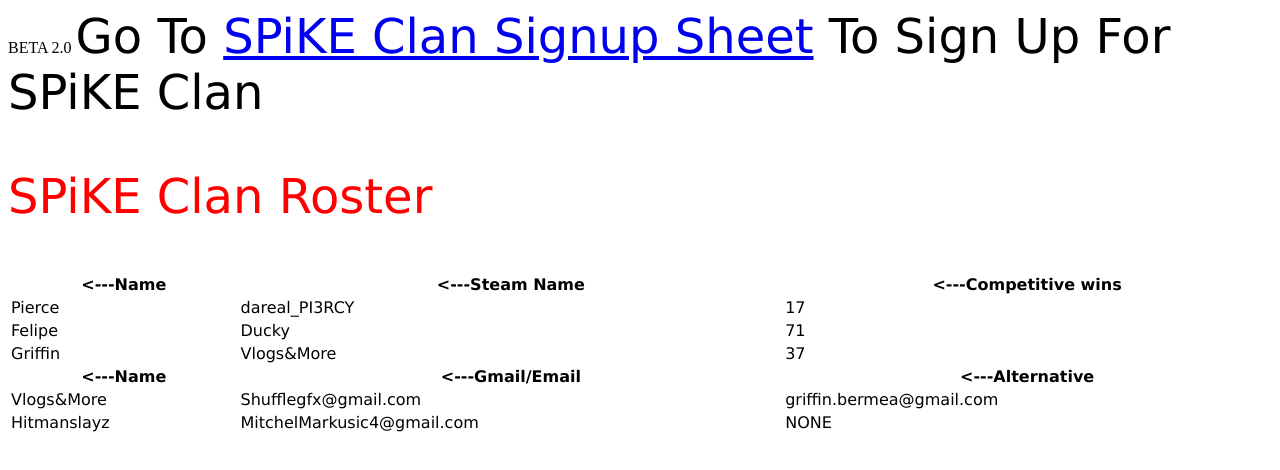
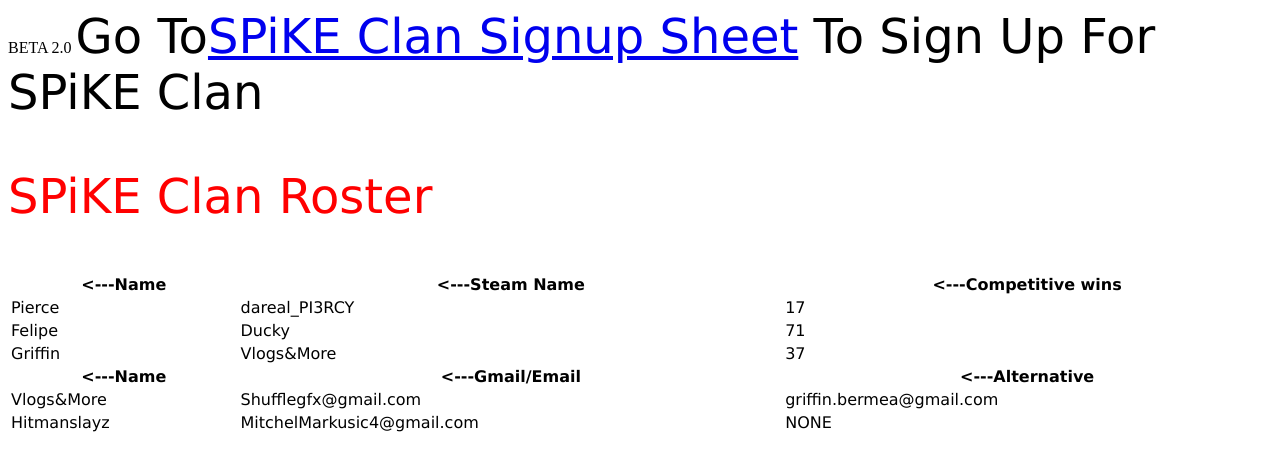
Before and after one commit to PI3RCY/PI3RCY.github.io, a plain HTML site: page index.html in a window 1280 px wide. Drawn offline with Linux system fonts and the light colour scheme.

Commit message:
Update index.html

```diff
--- a/index.html
+++ b/index.html
@@ -39,7 +39,7 @@ BETA 2.0
    <td>MitchelMarkusic4@gmail.com</td>
    <td>NONE</td>
 </tr>
-<font size="100px">Go To <a href="https://docs.google.com/forms/d/e/1FAIpQLSfJz5pLldQKicFIYQs_zh_9bWtryawyzMQaAlQ7isuYonVz-Q/viewform">SPiKE Clan Signup Sheet</a> To Sign Up For SPiKE Clan
+<font size="10">Go To<a href="https://docs.google.com/forms/d/e/1FAIpQLSfJz5pLldQKicFIYQs_zh_9bWtryawyzMQaAlQ7isuYonVz-Q/viewform">SPiKE Clan Signup Sheet</a> To Sign Up For SPiKE Clan
 </tr>
 <p>
 <font color="red">SPiKE Clan Roster<font>
```
